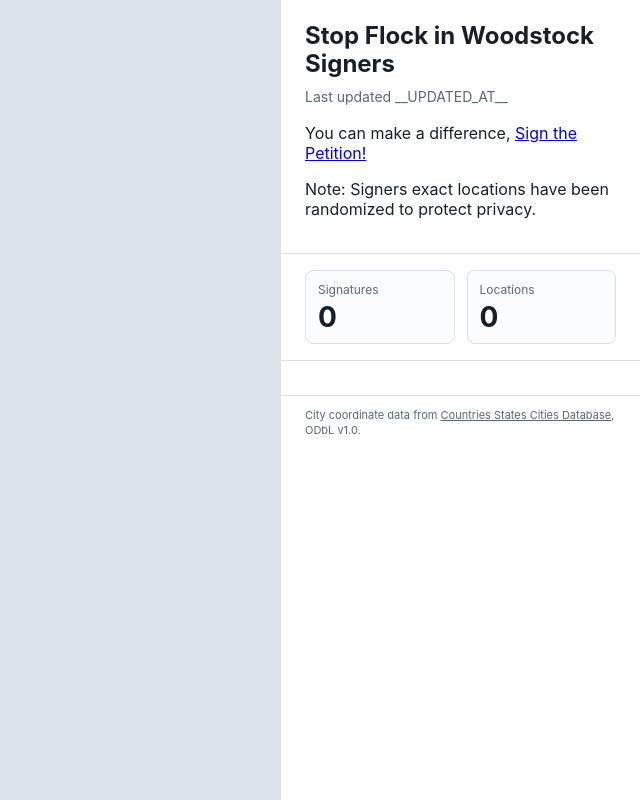
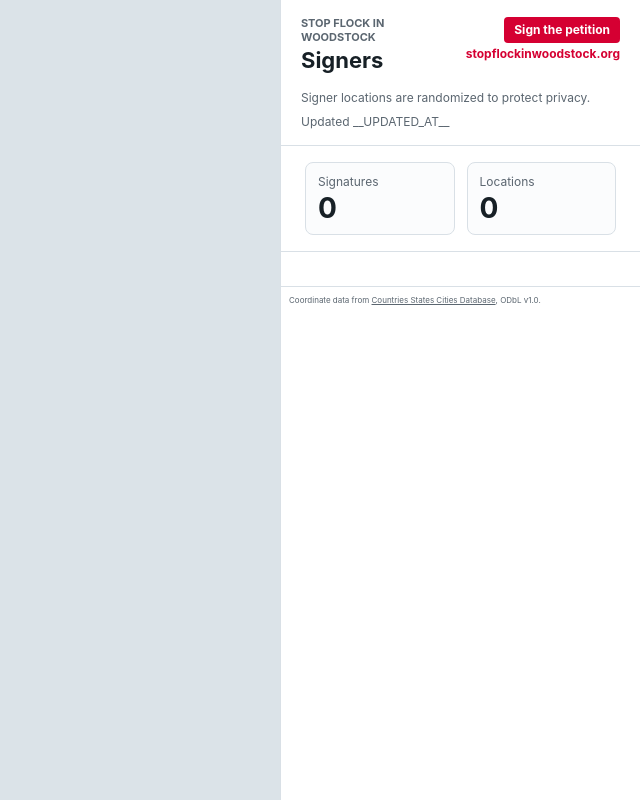
Before and after one commit to stopflockinwoodstock/signers-map, a website: page src/template.html in a window 1280 px wide. Shown: the whole page, without its empty margins (640-1280 px from the left). Drawn offline with nearby package versions, Linux system fonts and the light colour scheme.

Commit message:
update layout

```diff
--- a/src/template.html
+++ b/src/template.html
@@ -145,22 +145,89 @@
     }
 
     .header {
-      padding: 22px 24px 18px;
+      padding: 16px 20px 14px;
       border-bottom: 1px solid var(--line);
+    }
+
+    .header-top {
+      display: flex;
+      justify-content: space-between;
+      align-items: flex-start;
+      gap: 16px;
+    }
+
+    .header-copy {
+      min-width: 0;
+    }
+
+    .eyebrow {
+      margin: 0 0 4px;
+      color: var(--muted);
+      font-size: 11px;
+      font-weight: 650;
+      letter-spacing: 0;
+      text-transform: uppercase;
     }
 
     h1 {
       margin: 0 0 10px;
-      font-size: 24px;
-      line-height: 1.15;
+      font-size: 22px;
+      line-height: 1.1;
       letter-spacing: 0;
     }
 
     .subhead {
       margin: 0;
       color: var(--muted);
-      font-size: 14px;
-      line-height: 1.45;
+      font-size: 13px;
+      line-height: 1.35;
+    }
+
+    .header-links {
+      display: flex;
+      flex-direction: column;
+      align-items: flex-end;
+      gap: 4px;
+      padding-top: 1px;
+      white-space: nowrap;
+    }
+
+    .header-link {
+      color: var(--accent-strong);
+      font-size: 12px;
+      font-weight: 650;
+      line-height: 1.2;
+      text-decoration: none;
+    }
+
+    .header-cta {
+      display: inline-flex;
+      align-items: center;
+      justify-content: center;
+      padding: 7px 10px;
+      border-radius: 4px;
+      background: var(--accent-strong);
+      color: #ffffff;
+      font-size: 12px;
+      font-weight: 750;
+      line-height: 1;
+      text-decoration: none;
+    }
+
+    .header-cta:hover {
+      background: var(--ink);
+    }
+
+    .header-link:hover {
+      text-decoration: underline;
+      text-underline-offset: 2px;
+    }
+
+    .header-note {
+      margin: 8px 0 0;
+      color: var(--muted);
+      font-size: 12px;
+      line-height: 1.35;
     }
 
     .stats {
@@ -197,10 +264,10 @@
     }
 
     .source-note {
-      padding: 12px 24px 16px;
+      padding: 8px;
       border-top: 1px solid var(--line);
       color: var(--muted);
-      font-size: 11px;
+      font-size: 8px;
       line-height: 1.35;
     }
 
@@ -264,6 +331,26 @@
     }
 
     @media (max-width: 860px) {
+      .header {
+        padding: 12px 16px 10px;
+      }
+
+      .header-top {
+        gap: 12px;
+      }
+
+      .header-links {
+        gap: 2px;
+      }
+
+      .header-link {
+        font-size: 11px;
+      }
+
+      .header-note {
+        font-size: 10px;
+      }
+
       .app {
         grid-template-columns: 1fr;
         grid-template-rows: minmax(58vh, 1fr) auto;
@@ -291,10 +378,18 @@
     <section id="map" aria-label="Heat map of signer volume by city"></section>
     <aside class="panel" aria-label="Signer counts by location">
       <header class="header">
-        <h1>Stop Flock in Woodstock Signers</h1>
-        <p class="subhead">Last updated __UPDATED_AT__</p>
-        <p>You can make a difference, <a href="https://www.change.org/p/we-want-flock-safety-out-of-woodstock-il">Sign the Petition!</a></p>
-        <p>Note: Signers exact locations have been randomized to protect privacy.</p>
+        <div class="header-top">
+          <div class="header-copy">
+            <p class="eyebrow">Stop Flock in Woodstock</p>
+            <h1>Signers</h1>
+          </div>
+          <div class="header-links" aria-label="Campaign links">
+            <a class="header-cta" href="https://www.change.org/p/we-want-flock-safety-out-of-woodstock-il">Sign the petition</a>
+            <a class="header-link" href="https://stopflockinwoodstock.org/">stopflockinwoodstock.org</a>
+          </div>
+        </div>
+        <p class="header-note">Signer locations are randomized to protect privacy.</p>
+        <p class="header-note">Updated __UPDATED_AT__</p>
       </header>
       <section class="stats" aria-label="Summary statistics">
         <div class="stat">
@@ -308,7 +403,7 @@
       </section>
       <section class="list" id="locationList" aria-label="Locations ranked by signer count"></section>
       <footer class="source-note">
-        City coordinate data from <a href="https://github.com/dr5hn/countries-states-cities-database">Countries States Cities Database</a>, ODbL v1.0.
+        Coordinate data from <a href="https://github.com/dr5hn/countries-states-cities-database">Countries States Cities Database</a>, ODbL v1.0.
       </footer>
     </aside>
   </main>
```
Also changed, not shown: docs/index.html (+107 -12 lines).
